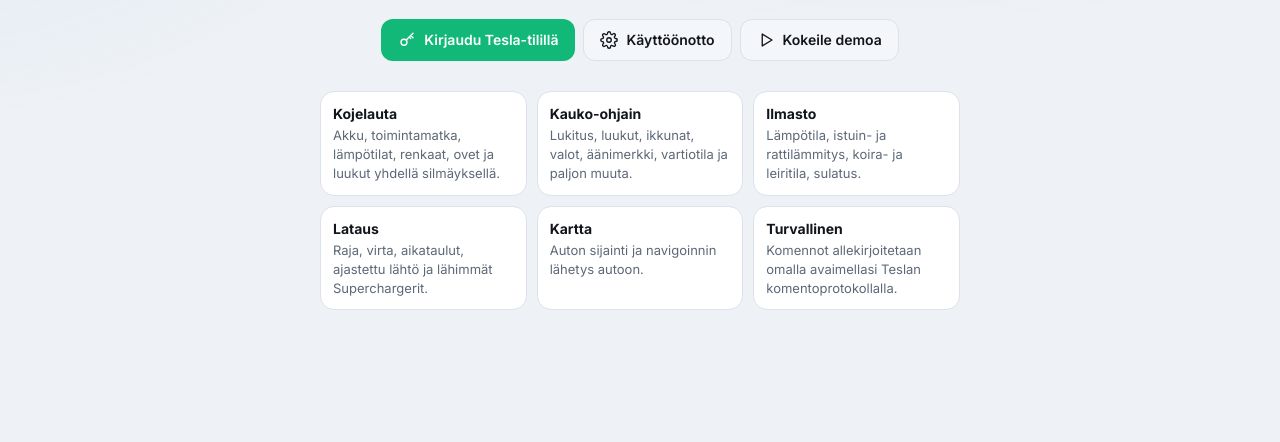
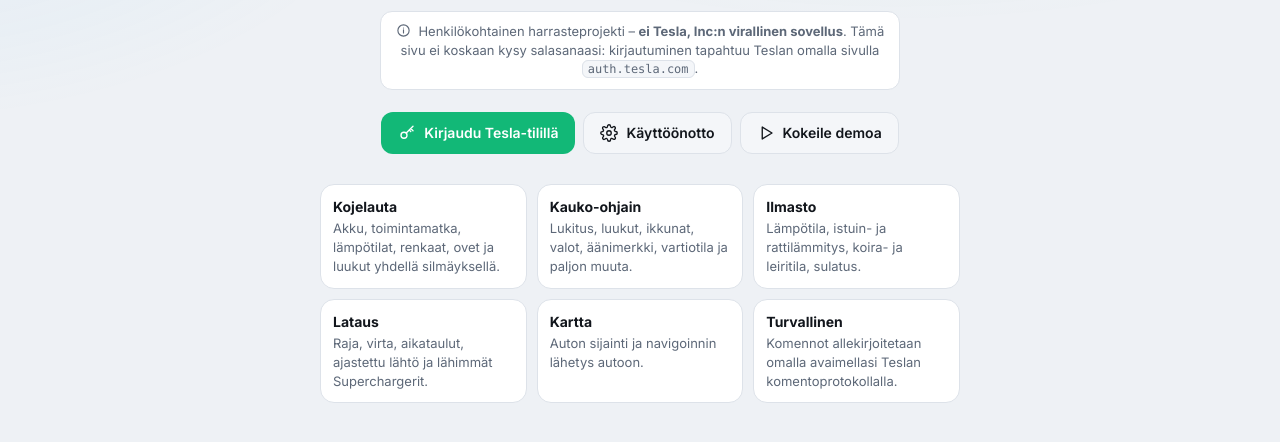
Before and after one commit to bjorkmeister/salama, a plain HTML site: page index.html in a window 1280 px wide. Shown: the part 256-698 px from the top of the page. Drawn offline with Linux system fonts and the light colour scheme.

Commit message:
Selkeä ilmoitus: ei virallinen Tesla-sovellus, ei kysy salasanaa; noindex
Co-Authored-By: Claude Opus 5.5 <noreply@anthropic.com>
Claude-Session: https://claude.ai/code/session_01EVk5z4URK7FajSqwJHmZjZ

```diff
--- a/css/app.css
+++ b/css/app.css
@@ -361,6 +361,7 @@ code { font-family: ui-monospace, SFMono-Regular, Menlo, monospace; font-size: .
 .welcome .logo { width: 72px; height: 72px; margin: 0 auto 16px; }
 .welcome h1 { font-size: 30px; margin-bottom: 8px; }
 .welcome p { color: var(--muted); margin: 0 auto 22px; max-width: 520px; }
+.welcome p svg { width: 15px; height: 15px; vertical-align: -2px; margin-right: 4px; }
 .welcome .row { justify-content: center; }
 .features { display: grid; grid-template-columns: repeat(auto-fill, minmax(170px, 1fr)); gap: 10px; margin-top: 30px; text-align: left; }
 .features div { background: var(--surface); border: 1px solid var(--line); border-radius: 14px; padding: 12px; font-size: 13px; color: var(--muted); }
--- a/index.html
+++ b/index.html
@@ -7,7 +7,9 @@
   <meta name="apple-mobile-web-app-capable" content="yes">
   <meta name="apple-mobile-web-app-status-bar-style" content="black-translucent">
   <meta name="referrer" content="no-referrer">
-  <title>Kipinä – Tesla-ohjain</title>
+  <meta name="robots" content="noindex, nofollow">
+  <meta name="description" content="Henkilökohtainen auton kojelauta. Ei kerää salasanoja – kirjautuminen tapahtuu valmistajan omalla sivulla.">
+  <title>Kipinä – oma auton kojelauta</title>
   <link rel="icon" href="img/icon.svg" type="image/svg+xml">
   <link rel="manifest" href="manifest.webmanifest">
   <link rel="preconnect" href="https://fonts.googleapis.com">
--- a/js/app.js
+++ b/js/app.js
@@ -127,6 +127,7 @@ function renderWelcome() {
     <div class="logo">${logo()}</div>
     <h1>Kipinä</h1>
     <p>Oma Tesla-kojelauta ja kauko-ohjain selaimessa. Yhteys kulkee suoraan Teslan virallisen Fleet API:n kautta – tunnukset ja avaimet pysyvät vain tällä laitteella.</p>
+    <p class="small muted" style="max-width:520px;margin:-8px auto 22px;padding:10px 14px;border:1px solid var(--line);border-radius:12px;background:var(--surface)">${icon('info')} Henkilökohtainen harrasteprojekti – <b>ei Tesla, Inc:n virallinen sovellus</b>. Tämä sivu ei koskaan kysy salasanaasi: kirjautuminen tapahtuu Teslan omalla sivulla <code>auth.tesla.com</code>.</p>
     <div class="row"><button class="btn primary" data-act="login">${icon('key')}Kirjaudu Tesla-tilillä</button><button class="btn" data-act="setup">${icon('settings')}Käyttöönotto</button><button class="btn" data-act="demo">${icon('play')}Kokeile demoa</button></div>
     <div class="features">
       <div><b>Kojelauta</b>Akku, toimintamatka, lämpötilat, renkaat, ovet ja luukut yhdellä silmäyksellä.</div>
```
